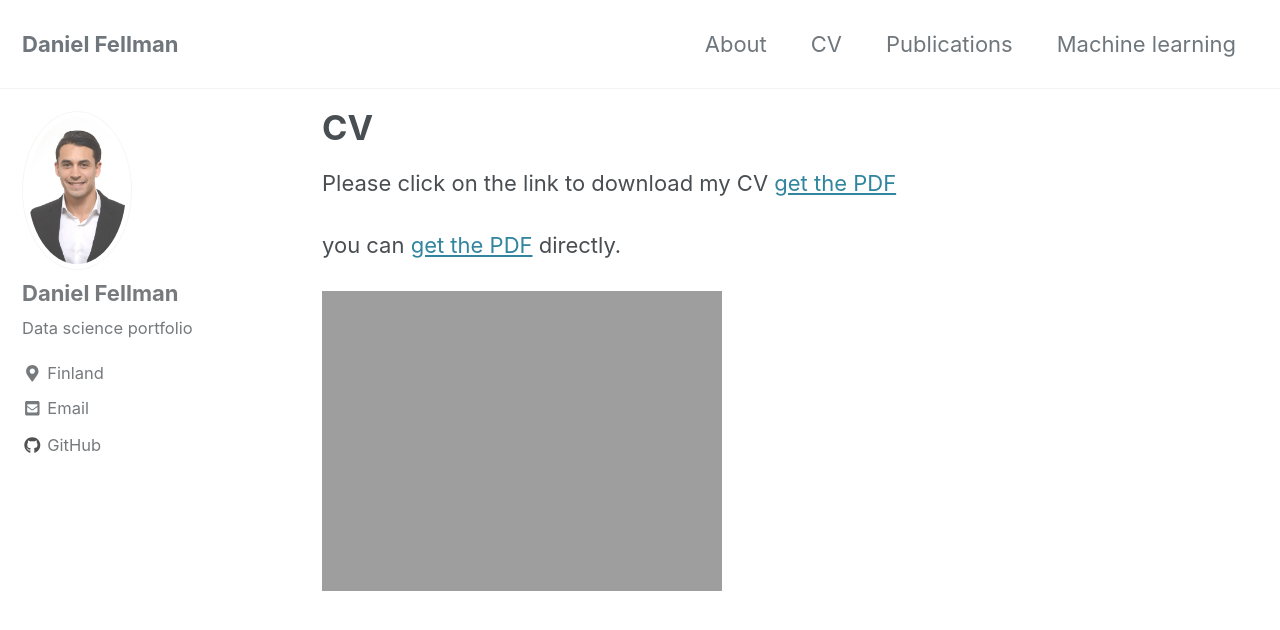
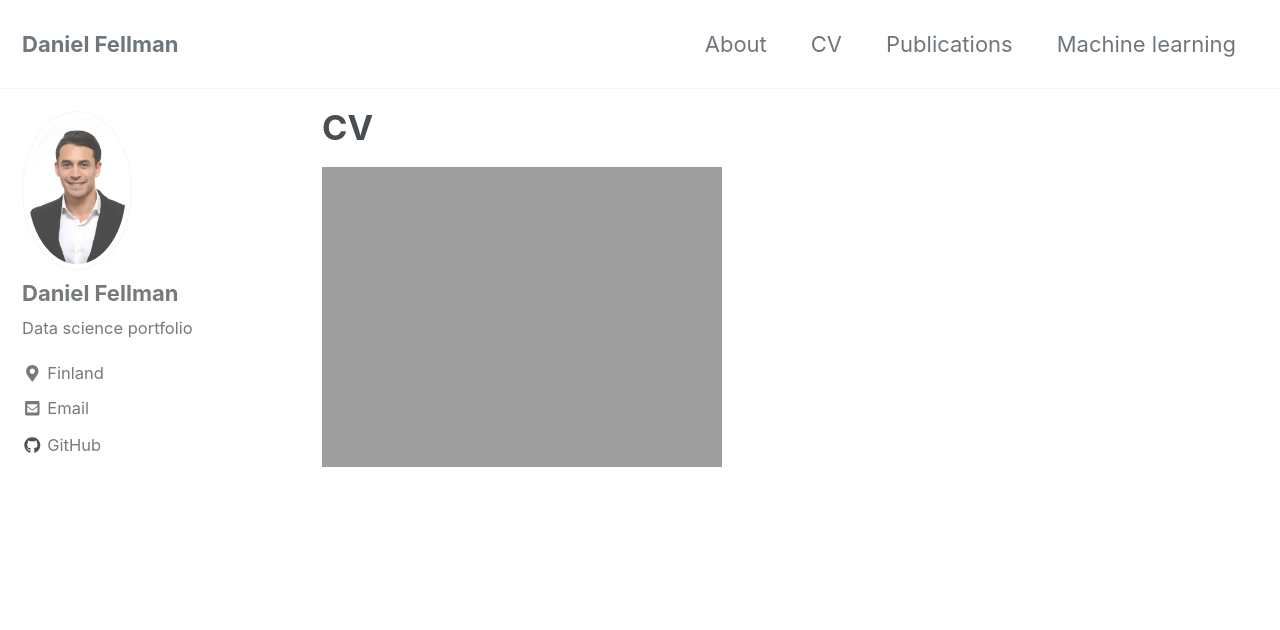
Before and after one commit to danielfellman/danielfellman.github.io, a Jekyll site: the page built from _pages/cv.md, in a window 1280 px wide and 900 px high. Shown: the top 630 px of the window. Built offline with Jekyll 4.4.1, drawn with Linux system fonts in a browser that asks for light colours; cached includes are drawn as plain includes; nearby versions of some CDN libraries.

Commit message:
change 4

```diff
--- a/_pages/cv.md
+++ b/_pages/cv.md
@@ -4,9 +4,4 @@ permalink: /cv/
 title: "CV"
 author_profile: true
 ---
-
-Please click on the link to download my CV [get the PDF]({{ site.url }}/docs/cv.pdf)
-
-you can [get the PDF]({{ site.url }}/docs/cv.pdf) directly.
-
-<img src="{{ site.url }}{{ site.baseurl }}/docs/cv.pdf" alt="Data visualizations">
+<img src="{{ site.url }}{{ site.baseurl }}/docs/cv.jpg" alt="Data visualizations">
```
Also changed, not shown: 1 other file.
